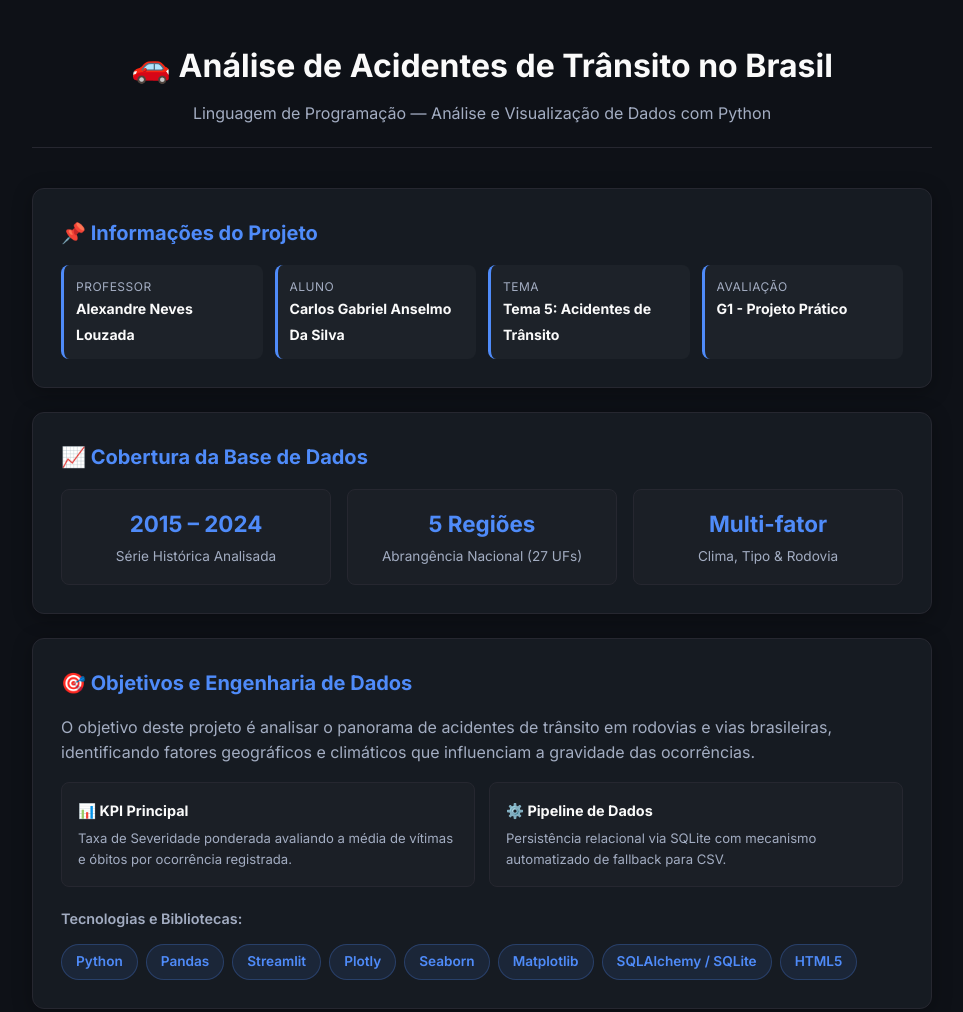
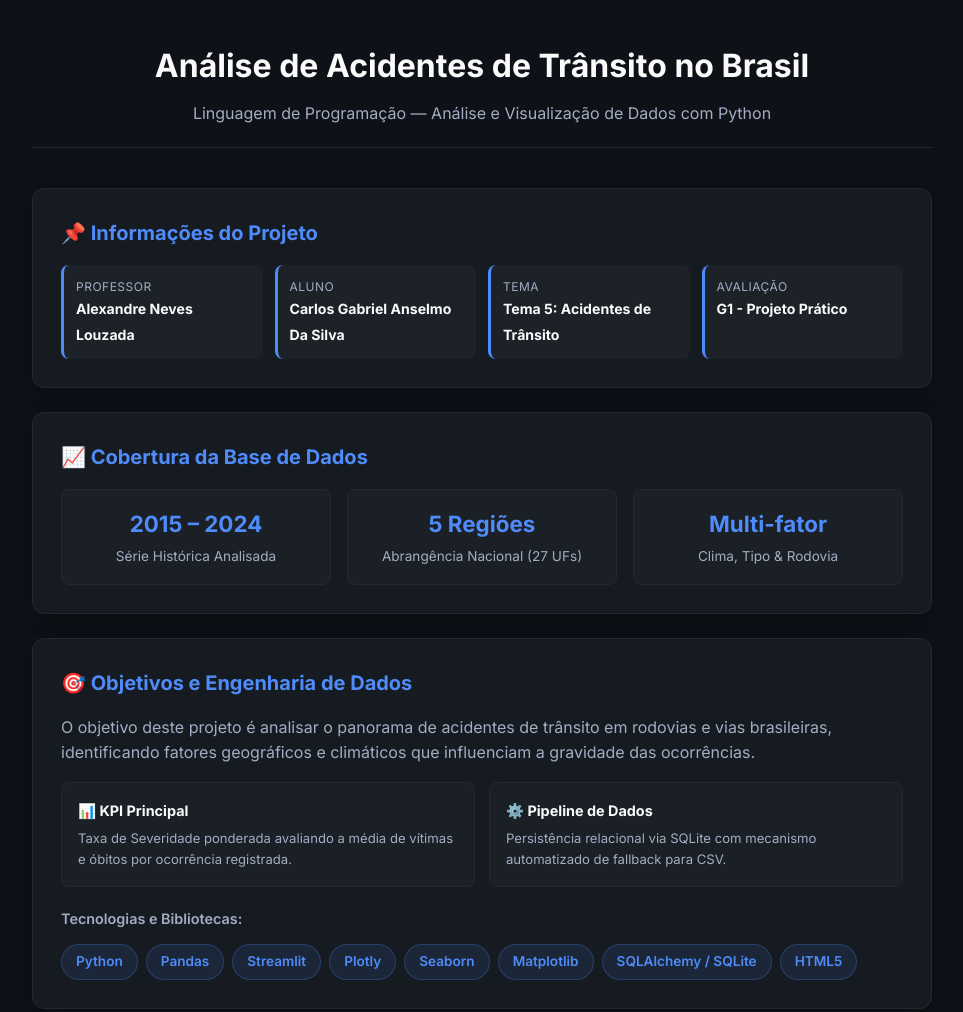
Before and after one commit to StrykerBr/G1_LP6_ANALISE_ACIDENTES_CARLOS_SILVA, a plain HTML site: page index.html in a window 1280 px wide. Shown: the top 1012 px of the page, without its empty margins (158-1121 px from the left). Drawn offline with Linux system fonts and the light colour scheme.

Commit message:
Atualização Final index.html

```diff
--- a/index.html
+++ b/index.html
@@ -260,7 +260,7 @@
 
     <div class="container">
         <header>
-            <h1>🚗 Análise de Acidentes de Trânsito no Brasil</h1>
+            <h1> Análise de Acidentes de Trânsito no Brasil</h1>
             <p>Linguagem de Programação — Análise e Visualização de Dados com Python</p>
         </header>
 
```
